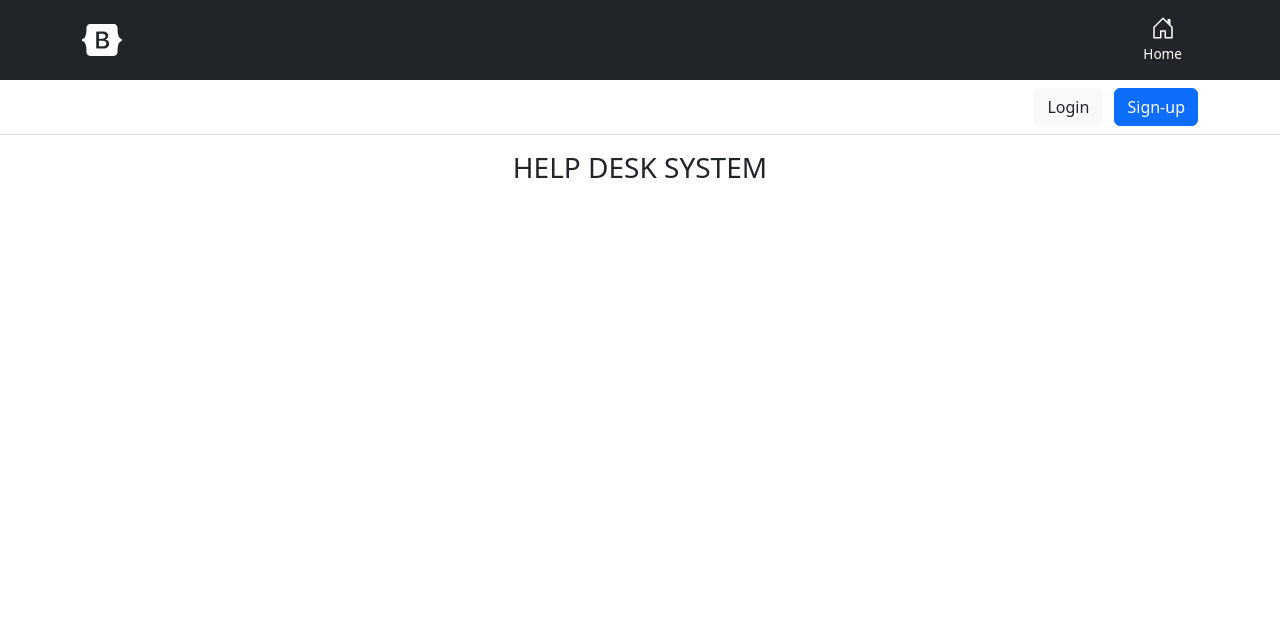
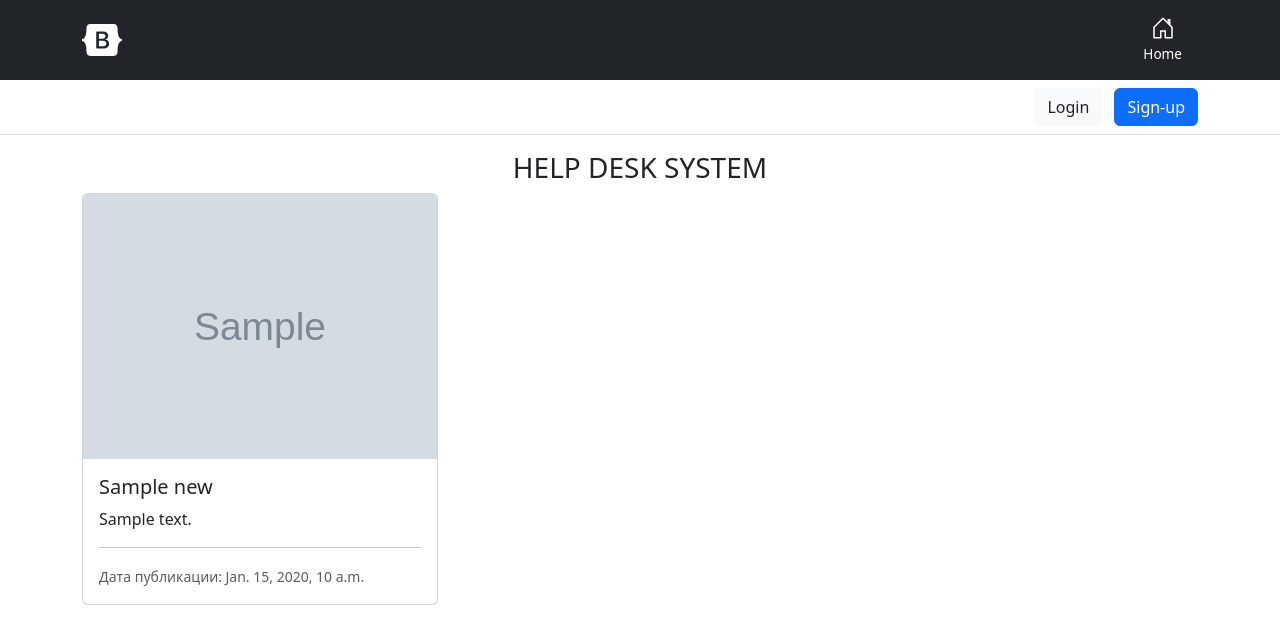
Before and after one commit to m-molecula741/helpdesk, a Django app: page / in a window 1280 px wide. Shown: the top 644 px of the page. Run offline with Django 5.2, Linux system fonts and the light colour scheme; tables that the repository leaves empty hold one stand-in row (values such as "Sample post"); grey boxes marked "Sample" are stand-in pictures; some libraries are stand-ins or nearby versions.

Commit message:
Добавлен раздел с новостями

```diff
--- a/helpdesc/helpdesc/views.py
+++ b/helpdesc/helpdesc/views.py
@@ -1,8 +1,10 @@
 from django.shortcuts import render
 from django.views.generic.base import View
+from tickets.models import New
 
 
 class HomeView(View):
      """Отображение домашней страницы"""
      def get(self,request):
-        return render(request, 'home.html')
+        news = New.objects.filter().order_by('-id')
+        return render(request, 'home.html', context={"news": news})
--- a/helpdesc/templates/home.html
+++ b/helpdesc/templates/home.html
@@ -1,9 +1,27 @@
 {% extends 'base.html' %}
 
 {% block content %}
-<div class="container d-flex justify-content-center align-items-center">
-    <div>
-      <h3>HELP DESK SYSTEM</h3>
+  <div class="container">
+    <div class="d-flex justify-content-center align-items-center">
+      <div>
+        <h3>HELP DESK SYSTEM</h3>
+      </div>
+    </div>
+
+    <div class="row row-cols-1 row-cols-md-3 g-4">
+      {% for new in news %}
+      <div class="col">
+        <div class="card">
+          <img src="{{ new.image.url }}" class="card-img-top" alt="...">
+          <div class="card-body">
+            <h5 class="card-title">{{ new.title }}</h5>
+            <p class="card-text">{{ new.content }}</p>
+            <hr>
+            <p class="card-text"><small class="text-muted">Дата публикации: {{ new.created_at }}</small></p>
+          </div>
+        </div>
+      </div>
+      {% endfor %}
     </div>
   </div>
 {% endblock %}
--- a/helpdesc/tickets/admin.py
+++ b/helpdesc/tickets/admin.py
@@ -1,8 +1,9 @@
 from django.contrib import admin
 
-from .models import Ticket, Comment, Theme, KnowledgeBase
+from .models import Ticket, Comment, Theme, KnowledgeBase, New
 
 admin.site.register(Ticket)
 admin.site.register(Comment)
 admin.site.register(Theme)
 admin.site.register(KnowledgeBase)
+admin.site.register(New)
--- a/helpdesc/tickets/models.py
+++ b/helpdesc/tickets/models.py
@@ -30,6 +30,10 @@ class Ticket(models.Model):
     assigned_to = models.ForeignKey(User, on_delete=models.SET_NULL, related_name='assigned_tickets', null=True, blank=True)
 
 
+    def __str__(self):
+        return self.title
+
+
 class Comment(models.Model):
     """Коммменты"""
     ticket = models.ForeignKey(Ticket, on_delete=models.CASCADE, related_name='comments')
@@ -37,10 +41,16 @@ class Comment(models.Model):
     content = models.TextField()
     created_at = models.DateTimeField(auto_now_add=True)
 
+    def __str__(self) -> str:
+        return f"comment to {self.ticket} ticket"
+
 
 class Theme(models.Model):
     """Темы"""
     name = models.CharField(max_length=60)
+
+    def __str__(self) -> str:
+        return self.name
 
 
 class KnowledgeBase(models.Model):
@@ -49,3 +59,17 @@ class KnowledgeBase(models.Model):
     solution = models.TextField("Решение")
     theme = models.ForeignKey(Theme, on_delete=models.CASCADE, null=False)
     author = models.ForeignKey(User, on_delete=models.SET_NULL, null=True)
+
+    def __str__(self) -> str:
+        return self.title
+
+
+class New(models.Model):
+    """Новости"""
+    title = models.CharField(max_length=200)
+    content = models.TextField("Контент")
+    image = models.ImageField("Изображение", upload_to="news/")
+    created_at = models.DateTimeField(auto_now_add=True)
+
+    def __str__(self) -> str:
+        return self.title
--- a/pyproject.toml
+++ b/pyproject.toml
@@ -8,6 +8,7 @@ readme = "README.md"
 [tool.poetry.dependencies]
 python = "3.12.1"
 django = "^5.0.3"
+pillow = "^10.3.0"
 
 
 [build-system]
```
Also changed, not shown: helpdesc/media/news/TLpXigIWOIk.jpg (added), helpdesc/tickets/migrations/0004_create_news.py (added), 2 other files.
